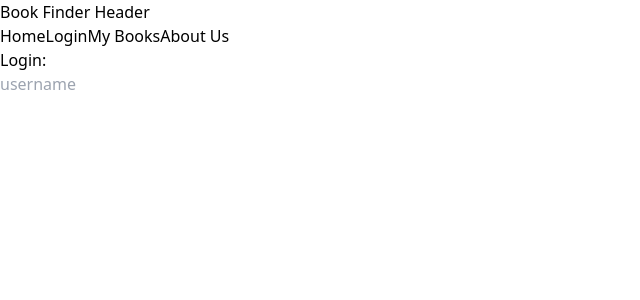
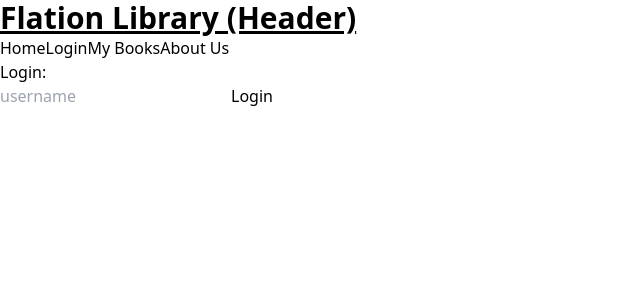
Before and after one commit to sh398697/phase2-group-project, a React (Create React App) app in the folder phase2-group-project/: page /login in a window 1280 px wide. Shown: the top 300 px of the page, without its empty margins (0-640 px from the left). Built offline with nearby package versions, Linux system fonts and the light colour scheme.

Commit message:
Finished Logout and Login functionality

```diff
--- a/phase2-group-project/public/index.html
+++ b/phase2-group-project/public/index.html
@@ -24,7 +24,7 @@
       work correctly both with client-side routing and a non-root public URL.
       Learn how to configure a non-root public URL by running `npm run build`.
     -->
-    <title>React App/Title of Project</title>
+    <title>Flatiron Library</title>
   </head>
   <body>
     <noscript>You need to enable JavaScript to run this app.</noscript>
--- a/phase2-group-project/src/components/Header.js
+++ b/phase2-group-project/src/components/Header.js
@@ -5,7 +5,7 @@ import { BrowserRouter, Route, NavLink, Switch } from "react-router-dom";
 function Header() {
   return (
     <div>
-      <h1>Book Finder Header</h1>
+      <h1 className="text-3xl font-bold underline">Flation Library (Header)</h1>
       <NavLink to="/" exact>Home</NavLink>
       <NavLink to="/login" exact>Login</NavLink>
       <NavLink to="/mybooks" exact>My Books</NavLink>
--- a/phase2-group-project/src/components/Login.js
+++ b/phase2-group-project/src/components/Login.js
@@ -4,12 +4,12 @@ import { Route } from "react-router-dom";
 
 function Login({currentUser, setCurrentUser}) {
 
-    function handleUserChange(e) {
-        setCurrentUser(e.target.value);
+    function handleLogoutClick(e) {
+        setCurrentUser("");
     }
 
-    function handleLogoutClick() {
-        setCurrentUser("");
+    function handleLoginClick(e) {
+        setCurrentUser(e.target.username.value);
     }
 
     return (
@@ -22,7 +22,11 @@ function Login({currentUser, setCurrentUser}) {
                 <span>{currentUser}  </span>
                 <div><button onClick={handleLogoutClick}>Logout</button></div>
             </div>) :
-            (<input type="text" name="username" placeholder="username" onChange={handleUserChange}></input>)}
+            (
+            <form onSubmit={handleLoginClick}>
+                <input type="text" name="username" placeholder="username" id="username"></input>
+                <button type="submit">Login</button>
+            </form>)}
     </div>
   );
 }
```
